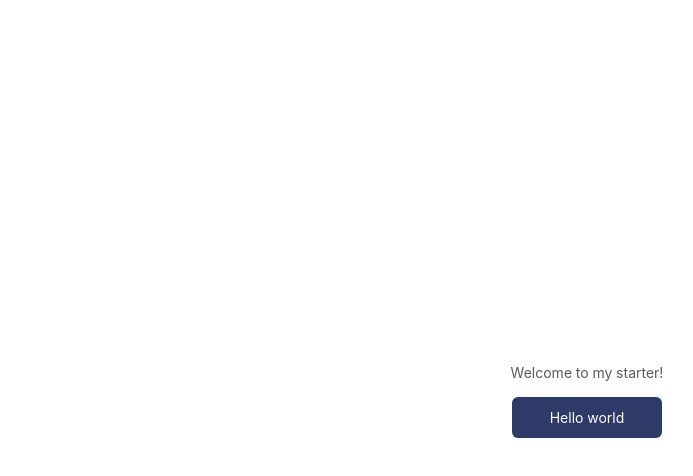
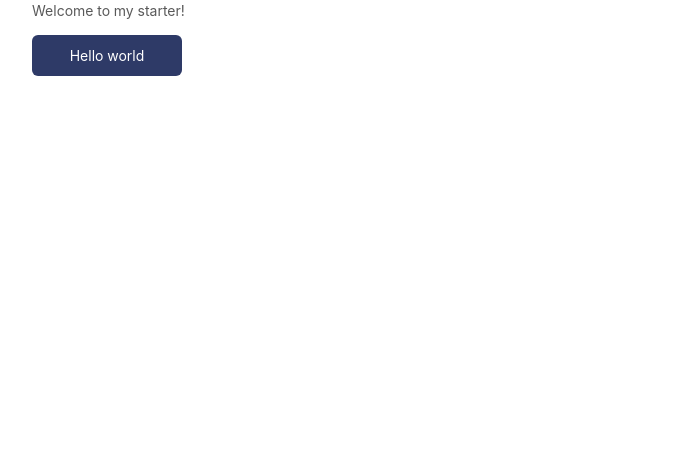
Before and after one commit to Andrzej-Marek/car_service_base, a React app: page / in a window 1280 px wide. Shown: the top 476 px of the page, without its empty margins (53-746 px from the left). Built offline with nearby package versions, Linux system fonts and the light colour scheme; the HTML template or start-up script is replaced by a standard one.

Commit message:
Dodano container, usunieto nie potrzebna klase w App

```diff
--- a/src/App.tsx
+++ b/src/App.tsx
@@ -1,7 +1,7 @@
 import React, { FC } from "react";
-import styled from "styled-components";
 import { PrimaryButton } from "./components";
 import { GlobalStyle } from "./shared/styles";
+import Container from './components/Container/Container';
 
 interface OwnProps {}
 
@@ -11,21 +11,12 @@ const App: FC<Props> = () => {
     return (
         <>
             <GlobalStyle />
-            <ContentWrapper>
+            <Container>
                 <p>Welcome to my starter!</p>
                 <PrimaryButton text="Hello world" width="150px" />
-            </ContentWrapper>
+            </Container>
         </>
     );
 };
 
-const ContentWrapper = styled.div`
-    display: flex;
-    justify-content: center;
-    align-items: center;
-    flex-direction: column;
-
-    height: 100vh;
-`;
-
 export default App;
--- /dev/null
+++ b/src/components/Container/Container.tsx
@@ -0,0 +1,39 @@
+import React, { FC } from "react";
+import { media } from "@/shared/utils";
+import styled from "styled-components";
+
+interface OwnProps {
+    children: JSX.Element
+}
+
+type Props = OwnProps;
+
+const Container: FC<Props> = ({ children }) => {
+
+    return (
+        <ContainerWrapper>
+            {children}
+        </ContainerWrapper>
+    )
+}
+
+const ContainerWrapper = styled.div`
+    max-width: 100%;
+    margin-right: auto;
+    margin-left: auto;
+    padding: 0 20px;
+
+    ${media.tablet`
+         max-width: 750px;
+    `}
+
+    ${media.laptop`
+        max-width: 970px;
+    `}
+
+    ${media.laptopL`
+        max-width: 1150px;
+    `}
+`;
+
+export default Container;
```
